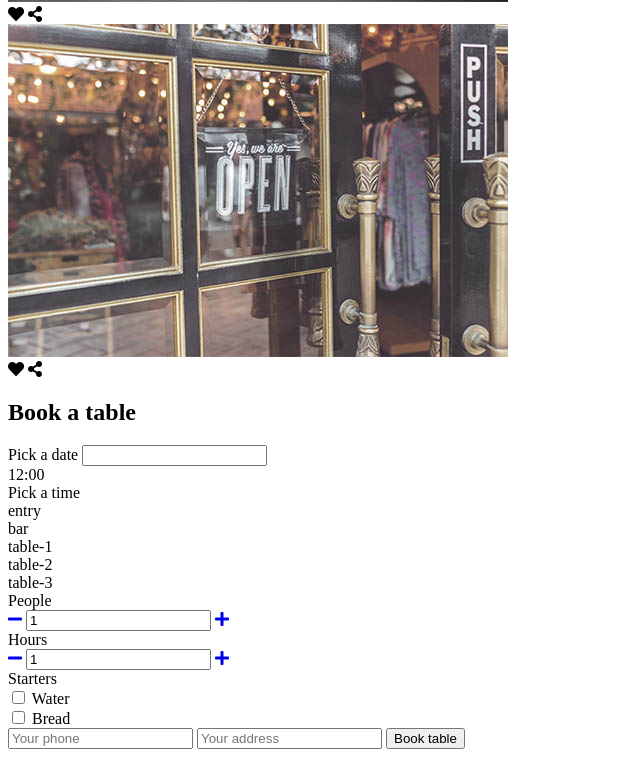
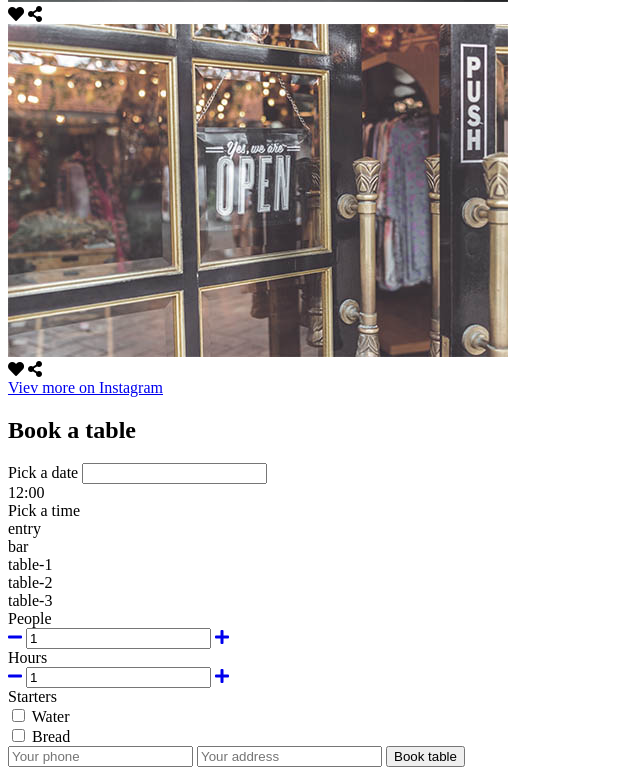
Before and after one commit to hebelTp/project-pizzeria, a website with bundled scripts: page src/index.html in a window 1280 px wide. Shown: the part 4124-4899 px from the top of the page, without its empty margins (0-640 px from the left). Built offline with nearby package versions, Linux system fonts and the light colour scheme; files whose address does not match are found by name.

Commit message:
Add footer

```diff
--- a/src/index.html
+++ b/src/index.html
@@ -118,7 +118,7 @@
           </div>
           </div>
           <div class="gallery-img">
-              <img class="" src="images/pizza-5.jpg" alt="" title="" class="image">
+              <img src="images/pizza-5.jpg" alt="" title="" class="image">
               <div class="gallery-ico overlay overlayFade">
 
                   <i class="fas fa-heart"></i>
@@ -163,6 +163,9 @@
 
                 </div>
              </div>
+        </div>
+        <div class="home-footer">
+          <a href="#footer" class="footer">Viev more on Instagram</a>
         </div>
 
       </div>
--- a/src/sass/partials/_home.scss
+++ b/src/sass/partials/_home.scss
@@ -232,6 +232,7 @@
   position: absolute;
   font-size: 22px;
   cursor: pointer;
+
   i {
     display: inline-block;
     left: 5%;
@@ -240,7 +241,6 @@
     position: relative;
   }
 }
-
 
 .gallery-img:hover > .gallery-ico {
   display: inline-block;
@@ -256,3 +256,7 @@
   color: $color-main;
   opacity: 1;
 }
+
+.footer {
+  color: $color-main;
+}
```
